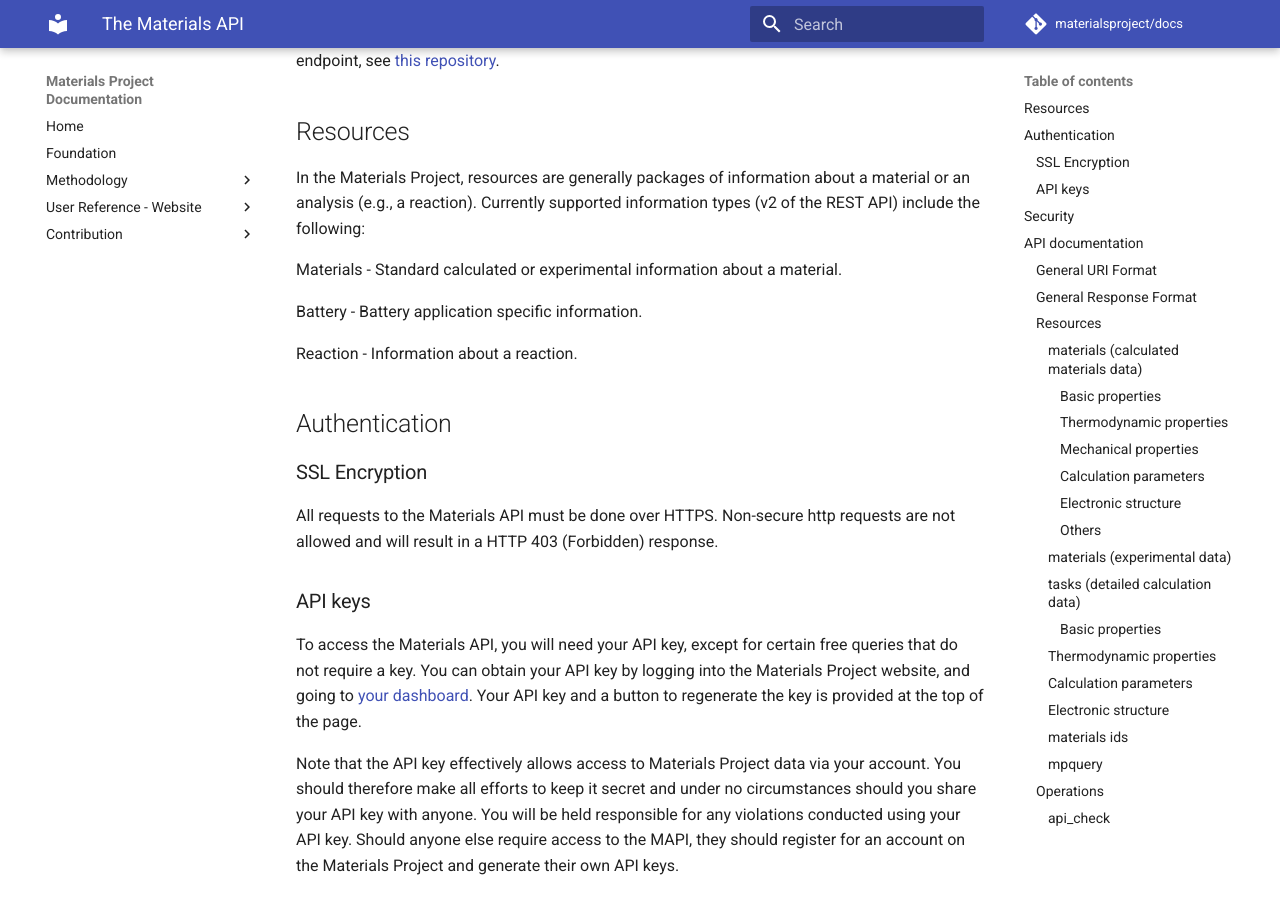
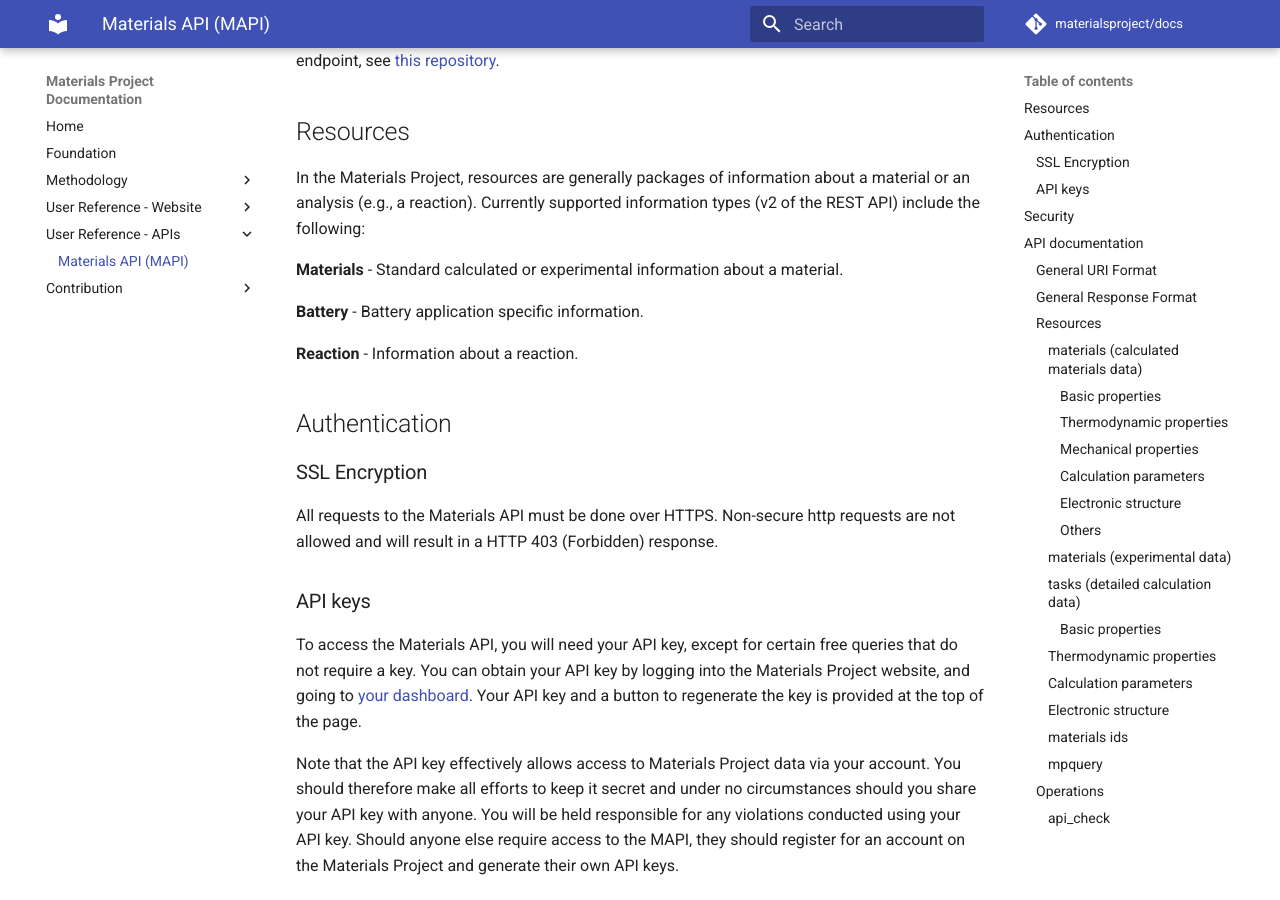
Before and after one commit to materialsproject/docs, an MkDocs documentation site: the page built from docs/open-apis/the-materials-api.md, in a window 1280 px wide and 900 px high, scrolled down 410 px. Built offline with MkDocs 1.6.1 and Material for MkDocs 9.7.7, drawn with Linux system fonts in a browser that asks for light colours; comment, search, counter and statistics services are not loaded.

Commit message:
fixing some issues pointed out by @tschaume

```diff
--- a/docs/open-apis/the-materials-api.md
+++ b/docs/open-apis/the-materials-api.md
@@ -13,11 +13,11 @@
 ## Resources
 In the Materials Project, resources are generally packages of information about a material or an analysis (e.g., a reaction). Currently supported information types (v2 of the REST API) include the following:
 
-Materials - Standard calculated or experimental information about a material.
+**Materials** - Standard calculated or experimental information about a material.
 
-Battery - Battery application specific information.
+**Battery** - Battery application specific information.
 
-Reaction - Information about a reaction.
+**Reaction** - Information about a reaction.
 
 
 ## Authentication
@@ -171,11 +171,11 @@
 
 Example responses:
 
-1. `https://www.materialsproject.org/rest/v1/materials/24972/vasp`: [File:24972.txt](/static/mapi/24972)
-2. `https://www.materialsproject.org/rest/v1/materials/Fe2O3/vasp`: [File:Fe2O3.txt](/static/mapi/Fe2O3)
-3. `https://www.materialsproject.org/rest/v1/materials/Li-Fe-O/vasp`: [File:Li-Fe-O.txt](/static/mapi/Li-Fe-O)
-4. `https://www.materialsproject.org/rest/v1/materials/TiO2/vasp/energy`: [File:TiO2_energy.txt](/static/mapi/TiO2_energy)
-5. `https://www.materialsproject.org/rest/v1/materials/C/vasp/structure`: [File:C_structure.txt](/static/mapi/C_structure)
+1. `https://www.materialsproject.org/rest/v1/materials/24972/vasp`: [File:24972.txt](/static/mapi/24972.txt)
+2. `https://www.materialsproject.org/rest/v1/materials/Fe2O3/vasp`: [File:Fe2O3.txt](/static/mapi/Fe2O3.txt)
+3. `https://www.materialsproject.org/rest/v1/materials/Li-Fe-O/vasp`: [File:Li-Fe-O.txt](/static/mapi/Li-Fe-O.txt)
+4. `https://www.materialsproject.org/rest/v1/materials/TiO2/vasp/energy`: [File:TiO2_energy.txt](/static/mapi/TiO2_energy.txt)
+5. `https://www.materialsproject.org/rest/v1/materials/C/vasp/structure`: [File:C_structure.txt](/static/mapi/C_structure.txt)
 
 #### materials (experimental data)
 
@@ -184,7 +184,7 @@
 Obtain experimental thermochemical information based on an formula. The response is always a list of associative arrays, i.e., [ {key:value, ... }, {... }, ...]. The associative arrays are pymatgen ThermoData objects in json representation.
 
 Example response:
-1. `https://www.materialsproject.org/rest/v1/materials/Fe2O3/exp`: [File:Fe2O3_exp.txt](/static/mapi/Fe2O3_exp)
+1. `https://www.materialsproject.org/rest/v1/materials/Fe2O3/exp`: [File:Fe2O3_exp.txt](/static/mapi/Fe2O3_exp.txt)
 
 #### tasks (detailed calculation data)
 
--- a/mkdocs.yml
+++ b/mkdocs.yml
@@ -21,6 +21,8 @@
     - User Reference - Website:
         - 'Materials Explorer': 'user-guide/materials-explorer.md'
         - 'Molecules Explorer': 'user-guide/molecules-explorer.md'
+    - User Reference - APIs:
+        - 'Materials API (MAPI)': 'open-apis/the-materials-api.md'
     - Contribution:
         - 'Newsfeed': 'contrib/spec/newsfeed.md'
 
```
Also changed, not shown: 1 other file.
